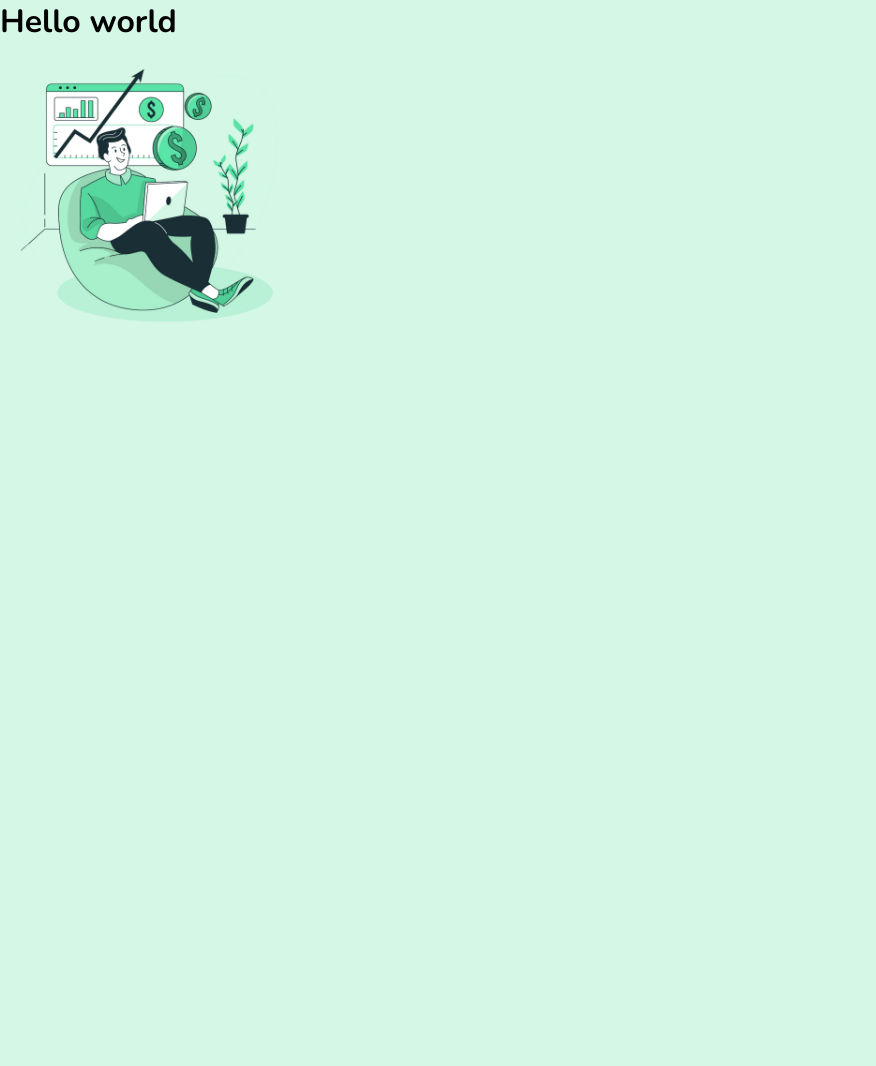
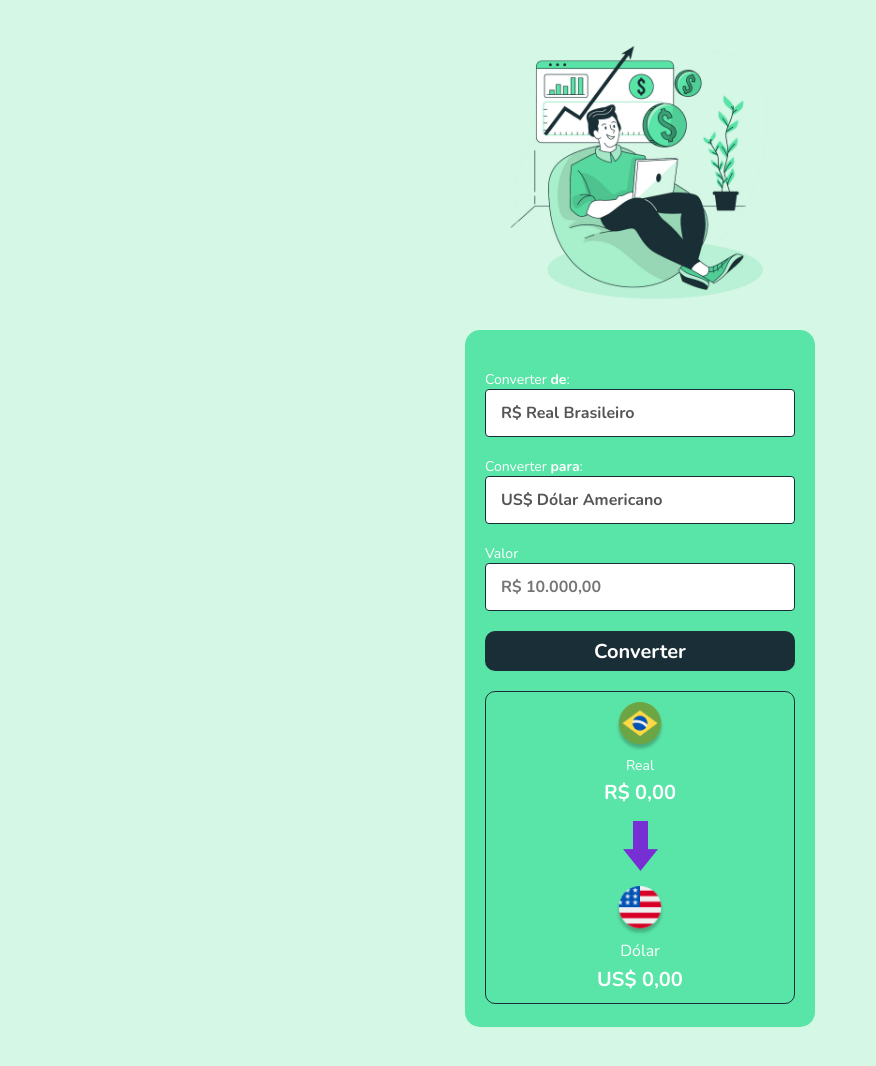
Before and after one commit to vagner0795/convert-money, a website: page index.html in a window 1280 px wide. Shown: the whole page, without its empty margins (0-876 px from the left). Before the commit the page ends 800 px from the top, so only its background shows below. Drawn offline with nearby package versions, Linux system fonts and the light colour scheme.

Commit message:
feat: created HTML and CSS

```diff
--- a/index.html
+++ b/index.html
@@ -1,17 +1,58 @@
 <!DOCTYPE html>
 <html lang="pt-BR">
+
 <head>
     <meta charset="UTF-8">
     <meta http-equiv="X-UA-Compatible" content="IE=edge">
     <meta name="viewport" content="width=device-width, initial-scale=1.0">
-   <link rel="shortcut icon" href="./assets/favicon.jpg" type="image/x-icon">
+    <link rel="shortcut icon" href="./assets/favicon.jpg" type="image/x-icon">
     <link rel="stylesheet" href="style.css">
     <title>Conversor de Moedas</title>
 </head>
+
 <body>
-    <h1>Hello world</h1>
-    <img src="./assets/logo.png" alt="logo-image">
+
+    <img class="logo" src="./assets/logo.png" alt="logo-app">
+    <main class="container">
+        <label>
+            Converter <b>de</b>:
+            <select>
+                <option>R$ Real Brasileiro</option>
+            </select>
+        </label>
+        <label>
+            Converter <b>para</b>:
+            <select>
+                <option>US$ Dólar Americano</option>
+                <option>€ Euro</option>
+            </select>
+        </label>
+        <label>
+            Valor
+            <input placeholder="R$ 10.000,00" type="number">
+        </label>
+
+        <button>Converter</button>
+        <section class="container-values">
+            <div class="currency-box">
+                <img class="coin" src="./assets/real.png" alt="logo-moeda">
+                <p class="currency">Real</p>
+                <p class="currency-value">R$ 0,00</p>
+            </div>
+
+            <img class="arrow" src="./assets/seta.png" alt="arrow-image">
+
+            <div class="currency-box">
+                <img class="coin" src="./assets/dolar.png" alt="logo-moeda">
+                <p class="curency">Dólar</p>
+                <p class="currency-value">US$ 0,00</p>
+            </div>
+
+        </section>
+    </main>
+
 
 </body>
 <script src="./script.js"></script>
+
 </html>
--- a/style.css
+++ b/style.css
@@ -1,30 +1,172 @@
 @import url('https://fonts.googleapis.com/css2?family=Nunito:wght@200;400;600;700&display=swap');
-*{
+
+* {
     margin: 0;
     padding: 0;
     box-sizing: border-box;
     font-family: 'Nunito', sans-serif;
 }
 
-:root{
+:root {
     --color-primary: #1a2e37;
     --color-secundary: #59e5a8;
-    --color-third: #57d89f;
-    --color-fourth:#4ec38f;
-    --color-fifth:#d5f7e6;
-    --color-white:#ffffff;
-    --color-black:#000000;
+    --color-third: #d5f7e6;
+    --color-white: #ffffff;
+    --color-black: #000000;
+    --color-gray: #555555;
 
 }
-body{
-    background-color: var(--color-fifth);
+
+body {
+    background-color: var(--color-third);
+    display: flex;
+    flex-direction: column;
+    justify-content: center;
+    align-items: center;
+    gap: 10px;
+
 }
 
 
-h1{
-    color: var();
+.logo {
+    width: 300px;
+    margin-top: 20px;
 }
 
-img{
-    width: 300px;
+.container {
+    width: 350px;
+    background-color: var(--color-secundary);
+    display: flex;
+    flex-direction: column;
+    border-radius: 15px;
+    padding: 40px 20px 23px;
+    margin-bottom: 40px;
 }
+
+p {
+    color: var(--color-white);
+}
+
+label {
+    color: var(--color-white);
+    font-size: 14px;
+    font-weight: 400;
+}
+
+select,
+input {
+    background: var(--color-white);
+    border: 1px solid var(--color-primary);
+    border-radius: 4px;
+    height: 48px;
+    width: 100%;
+    outline: none;
+    margin-bottom: 20px;
+    appearance: none;
+    padding-left: 15px;
+    font-weight: 700;
+    font-size: 16px;
+    color: var(--color-gray);
+    cursor: pointer;
+}
+
+select option{
+    background: var(--color-secundary);
+    color: var(--color-white);
+}
+
+.container-values {
+    display: flex;
+    align-items: center;
+    align-items: center;
+    flex-direction: column;
+    text-align: center;
+    border: 1px solid var(--color-primary);
+    border-radius: 10px;
+    padding: 10px;
+
+}
+
+.arrow {
+    margin: 15px 0;
+}
+
+.currency-box {
+    display: flex;
+    flex-direction: column;
+    gap: 4px;
+}
+
+.currency {
+    color: var(--color-white);
+    font-size: 14px;
+}
+
+.currency-value {
+    font-weight: 700;
+    font-size: 20px;
+}
+
+.coin {
+    width: 50px;
+    margin: 0 auto;
+    display: block;
+}
+
+
+button {
+    width: 100%;
+    display: block;
+    margin: 0px auto 20px;
+    height: 40px;
+    border: none;
+    border-radius: 10px;
+    color: var(--color-white);
+    background: var(--color-primary);
+    font-weight: 700;
+    font-size: 20px;
+    cursor: pointer;
+}
+
+button:hover {
+    background: var(--color-white);
+    color: var(--color-secundary);
+    transition: all 0.4s ease-in-out;
+}
+
+button:active {
+    color: var(--color-white);
+    background: var(--color-primary);
+    transition: none;
+}
+
+@media (max-width: 500px) {
+    .logo {
+        width: 200px;
+    }
+
+    .container {
+        width: 300px;
+    }
+
+    select,
+    input {
+        height: 35px;
+        font-size: 12px;
+    }
+
+    button {
+        height: 35px;
+        width: 80%;
+        font-size: 16px;
+    }
+
+    .coin {
+        width: 40px;
+    }
+
+    .currency-value{
+        font-size: 16px;
+    }
+
+}
```
Also changed, not shown: README.md, assets/bitcoin.png (added), assets/dolar.png (added), assets/euro.png (added), assets/libra.png (added), assets/real.png (added), assets/seta.png (added).
